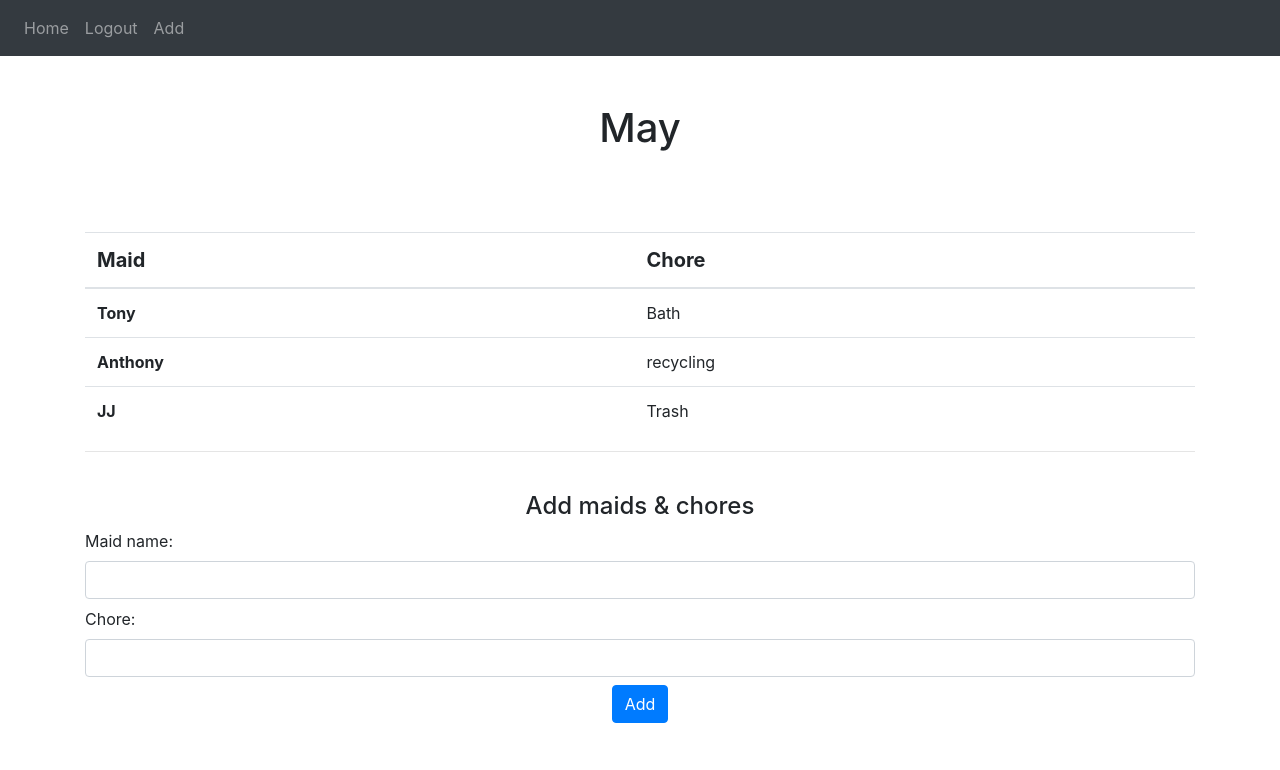
After one commit to SpOOkRS1/Second-Try, a Flask app: page /add in a window 1280 px wide. The commit adds this page. Shown: the top 770 px of the page. Run offline with Flask 2, Linux system fonts and the light colour scheme; a user stored in the database is signed in; data comes from the database, SQL or seed files in the repository; some libraries are stand-ins or nearby versions.

Commit message:
G - displays maids and chores correctly

```diff
--- a/website/__init__.py
+++ b/website/__init__.py
@@ -19,7 +19,7 @@ def create_app():
     app.register_blueprint(views,url_prefix='/')
     app.register_blueprint(auth,url_prefix='/')
 
-    from.models import User, Chore
+    from.models import User, Maid
 
     create_database(app)
 
--- a/website/auth.py
+++ b/website/auth.py
@@ -57,6 +57,6 @@ def adsign_up():
             db.session.commit()
             login_user(new_user, remember=True)
             flash('Account created!', category = 'success')
-            return redirect(url_for('views.adchore'))
+            return redirect(url_for('views.add'))
 
     return render_template('adsign_up.html', user=current_user)
--- /dev/null
+++ b/website/templates/add.html
@@ -0,0 +1,46 @@
+{% extends "base.html" %} {% block title %}Add{% endblock %}
+{% block content%}
+<br>
+<br>
+<div align = "center">
+   <h1 align="center">{{thisMonth}}</h1>
+   <br>
+   <br>
+   <br>
+   <table class="table">
+      <thead>
+         <tr>
+            <th scope="col" style = "font-size: 20px">Maid</th>
+            <th scope="col" style = "font-size: 20px">Chore</th>
+         </tr>
+      </thead>
+      <tbody>
+         {% for maid in mquery %}
+         <tr>
+            <th scope="row">{{maid.maid}}</th>
+            <td>{{maid.chore}}</td>
+         </tr>
+         {%endfor%}
+      </tbody>
+   </table>
+</div>
+<hr>
+<br>
+<h4 align="center">Add maids & chores</h4>
+<form method ="POST">
+  <div class="form-group mb-2">
+    <label  for="maid name">Maid name: </label>
+    <input  class="form-control"type="text" name="maid">
+  </div>
+
+  <div class="form-group mb-2">
+    <label  for="maid chore">Chore: </label>
+    <input  class="form-control"type="text" name="chore">
+  </div>
+  <div align="center">
+    <button type="submit" class="btn btn-primary">Add</button>
+  </div>
+</form>
+<br>
+<br>
+{% endblock %}
--- a/website/templates/base.html
+++ b/website/templates/base.html
@@ -20,9 +20,7 @@
 
                    <a class ="nav-item nav-link" id="logout" href="/adlogout">Logout</a>
 
-                   <a class ="nav-item nav-link" id="notes" href="/adchore">Chores</a>
-
-                   <a class ="nav-item nav-link" id="notes" href="/admaid">Maids</a>
+                   <a class ="nav-item nav-link" id="notes" href="/add">Add</a>
                    {% else %}
                    <a class ="nav-item nav-link" id="home" href="/">Home</a>
                    <a class ="nav-item nav-link" id="login" href="/adlogin">Admin</a>
--- a/website/views.py
+++ b/website/views.py
@@ -1,6 +1,6 @@
 from flask import Blueprint, render_template, request, flash, jsonify
 from flask_login import login_required, current_user
-from .models import Chore, Maid
+from .models import Maid
 from . import db
 import json
 import datetime
@@ -11,46 +11,36 @@ views = Blueprint('views', __name__)
 def home():
   currentMonth = datetime.datetime.now()
   thisMonth = currentMonth.strftime("%B")
-  return render_template("home.html", user=current_user, cquery=Chore.query.all(), mquery=Maid.query.all(), thisMonth = thisMonth)
+  return render_template("home.html", user=current_user, mquery=Maid.query.all(), thisMonth = thisMonth)
 
-@views.route('/adchore', methods=['GET', 'POST'])
+@views.route('/add', methods=['GET', 'POST'])
 @login_required
-def adchore():
+def add():
+    currentMonth = datetime.datetime.now()
+    thisMonth = currentMonth.strftime("%B")
     if request.method == 'POST':
-        chore = request.form.get('chore')
+      maid = request.form.get('maid')
+      chore = request.form.get('chore')
 
-        if len(chore) < 1:
-            flash('Chore is too short!', category='error')
-        else:
-            new_chore = Chore(chore=chore)
-            db.session.add(new_chore)
-            db.session.commit()
-            flash('Chore added!', category='success')
+      if len(chore) < 1:
+        flash('Chore is too short!', category='error')
 
-    return render_template("adchore.html", user=current_user, cquery=Chore.query.all())
+      if len(maid) < 1:
+        flash('Maid name is too short!', category='error')
 
-@views.route('/admaid', methods=['GET', 'POST'])
-@login_required
-def admaid():
-    if request.method == 'POST':
-        maid = request.form.get('maid')
+      else:
+        newMaid = Maid(maid=maid,chore=chore)
+        db.session.add(newMaid)
+        db.session.commit()
 
-        if len(maid) < 1:
-            flash('Maid name is too short!', category='error')
-        else:
-            new_maid = Maid(maid=maid)
-            db.session.add(new_maid)
-            db.session.commit()
-            flash('Maid added!', category='success')
-
-    return render_template("admaid.html", user=current_user, mquery=Maid.query.all())
+    return render_template("add.html", user=current_user, mquery=Maid.query.all(), thisMonth = thisMonth)
 
 
 @views.route('/delete-chore', methods=['POST'])
 def delete_note():
     chore = json.loads(request.data)
     choreId = chore['choreId']
-    chore = Chore.query.get(choreId)
+    chore = Maid.query.get(choreId)
     if chore:
         if chore.user_id == current_user.id:
             db.session.delete(chore)
```
Also changed, not shown: website/models.py (+8 -5 lines), website/templates/adchore.html (deleted, +0 -24 lines), website/templates/admaid.html (deleted, +0 -24 lines), website/templates/home.html (+6 -6 lines), website/database.db.
